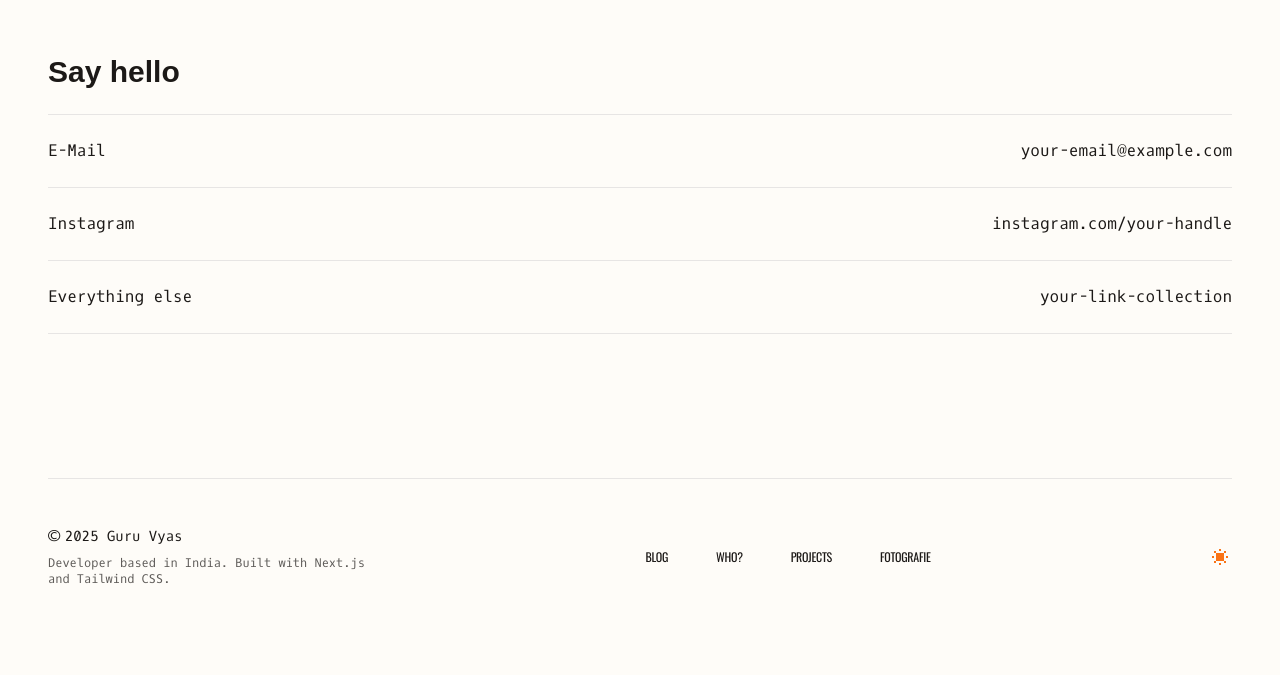
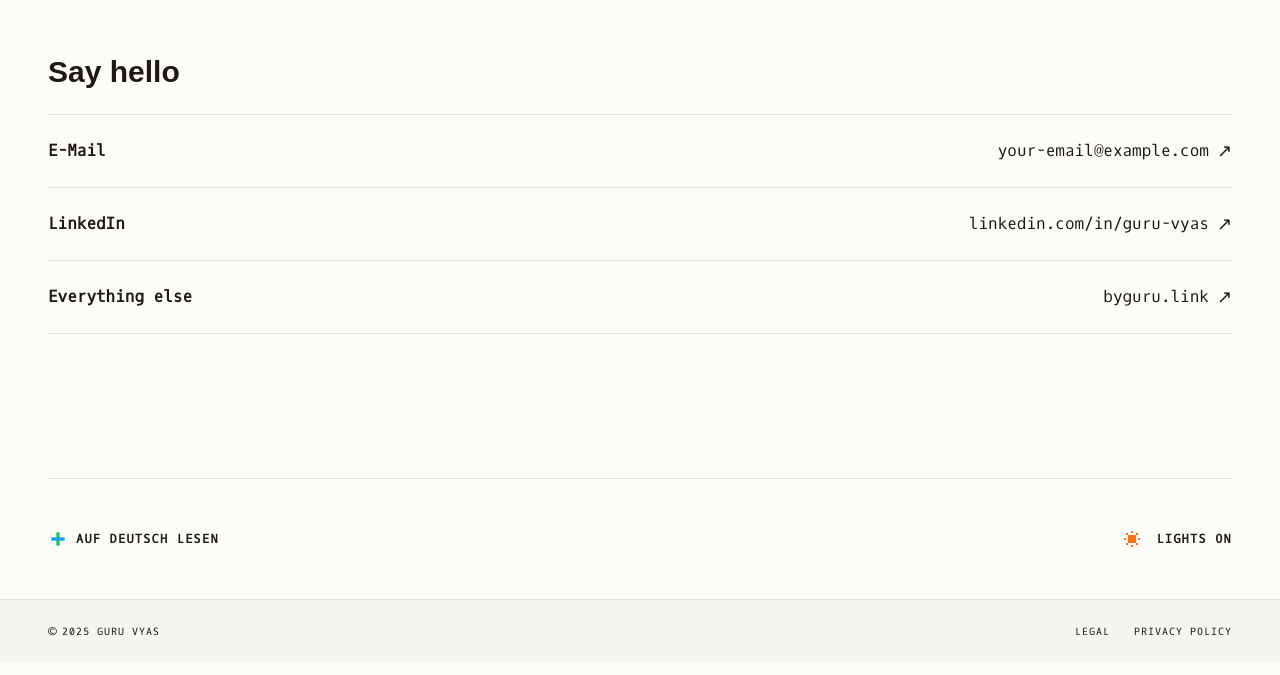
Before and after one commit to wakeupguruu/portfolio, a Next.js app: page / in a window 1280 px wide. Shown: the part 1767-2442 px from the top of the page. Built offline with nearby package versions, Linux system fonts and the light colour scheme; a web font is replaced by a local one.

Commit message:
chnaged the footer look

```diff
--- a/app/page.tsx
+++ b/app/page.tsx
@@ -118,20 +118,29 @@ export default function Home() {
         </Section>
 
         {/* Say hello */}
-        <Section className="mb-16">
+        <Section className="mb-0">
           <h3 className="mb-6 text-3xl font-semibold text-[#1c1917] dark:text-[#ededed] font-tasa">Say hello</h3>
           <ul className="divide-y divide-border border-y border-border font-oxygen">
-            <li className="flex items-center justify-between py-6">
-              <span className="text-base">E-Mail</span>
-              <a href="#" className="text-base">your-email@example.com</a>
+            <li className="flex items-center justify-between py-6 group cursor-pointer hover:bg-muted/5 transition-colors">
+              <span className="text-base font-bold text-foreground">E-Mail</span>
+              <a href="#" className="text-base flex items-center gap-2 group-hover:text-foreground/80">
+                your-email@example.com
+                <span className="text-lg leading-none">↗</span>
+              </a>
             </li>
-            <li className="flex items-center justify-between py-6">
-              <span className="text-base">Instagram</span>
-              <a href="#" className="text-base">instagram.com/your-handle</a>
+            <li className="flex items-center justify-between py-6 group cursor-pointer hover:bg-muted/5 transition-colors">
+              <span className="text-base font-bold text-foreground">LinkedIn</span>
+              <a href="#" className="text-base flex items-center gap-2 group-hover:text-foreground/80">
+                linkedin.com/in/guru-vyas
+                <span className="text-lg leading-none">↗</span>
+              </a>
             </li>
-            <li className="flex items-center justify-between py-6">
-              <span className="text-base">Everything else</span>
-              <a href="#" className="text-base">your-link-collection</a>
+            <li className="flex items-center justify-between py-6 group cursor-pointer hover:bg-muted/5 transition-colors">
+              <span className="text-base font-bold text-foreground">Everything else</span>
+              <a href="#" className="text-base flex items-center gap-2 group-hover:text-foreground/80">
+                byguru.link
+                <span className="text-lg leading-none">↗</span>
+              </a>
             </li>
           </ul>
         </Section>
--- a/components/Footer.tsx
+++ b/components/Footer.tsx
@@ -3,31 +3,35 @@ import { ThemeToggle } from "@/components/theme-toggle";
 
 export function Footer() {
   return (
-    <footer className="mt-24 border-t border-border pt-12 pb-24">
-      <div className="flex flex-wrap items-center justify-between gap-y-6 text-sm text-muted-foreground font-oxygen">
-        <div className="flex flex-col gap-2">
-          <p>© {new Date().getFullYear()} Guru Vyas</p>
-          <p className="max-w-xs text-xs opacity-70">
-            Developer based in India. Built with Next.js and Tailwind CSS.
-          </p>
+    <footer className="mt-24 border-t border-border pt-0 pb-0">
+      {/* Pre-footer: Language and Theme Toggles */}
+      <div className="flex flex-wrap items-center justify-between gap-y-6 px-0 py-12 text-sm text-muted-foreground font-oxygen">
+
+        {/* Language "Toggle" (Visual only as per request) */}
+        <div className="flex cursor-pointer items-center gap-2 hover:text-foreground transition-colors">
+          <div className="relative h-5 w-5">
+             <svg viewBox="0 0 24 24" fill="none" className="h-full w-full">
+               {/* Green/Blue pixel cross icon approximation */}
+               <rect x="10" y="4" width="4" height="16" fill="#22c55e" className="dark:fill-[#4ade80]" />
+               <rect x="4" y="10" width="16" height="4" fill="#0ea5e9" className="dark:fill-[#38bdf8]" />
+             </svg>
+          </div>
+          <span className="uppercase tracking-widest text-xs font-bold">Auf Deutsch lesen</span>
         </div>
 
-        <div className="flex flex-wrap gap-x-12 gap-y-4 items-center">
-          <Link href="/blog" className="hover:text-foreground transition-colors uppercase tracking-tight font-oswald text-xs">Blog</Link>
-          <Link href="/about" className="hover:text-foreground transition-colors uppercase tracking-tight font-oswald text-xs">Who?</Link>
-          <Link href="/projects" className="hover:text-foreground transition-colors uppercase tracking-tight font-oswald text-xs">Projects</Link>
-          <Link href="/photography" className="hover:text-foreground transition-colors uppercase tracking-tight font-oswald text-xs">Fotografie</Link>
-        </div>
-
-        <div className="flex gap-4">
-          <ThemeToggle />
+        {/* Theme Toggle with Text */}
+        <div className="flex items-center gap-3">
+          <div className="relative">
+             <ThemeToggle />
+          </div>
+          <span className="uppercase tracking-widest text-xs font-bold font-oxygen">Lights on</span>
         </div>
       </div>
 
-      {/* Bottom Legal Bar */}
-      <div className="fixed bottom-0 left-0 right-0 z-40 bg-[#f7f5f0] dark:bg-[#25221e] border-t border-border py-3">
-        <div className="mx-auto flex max-w-screen-2xl items-center justify-between px-4 md:px-12 text-[10px] uppercase tracking-widest text-muted-foreground font-oxygen">
-          <div>Rights Reserved.</div>
+      {/* Full Width Legal Bar */}
+      <div className="w-screen relative left-[calc(-50vw+50%)] bg-[#f7f5f0] dark:bg-[#25221e] border-t border-border py-6">
+        <div className="mx-auto flex w-full max-w-screen-2xl items-center justify-between px-4 md:px-12 text-[10px] uppercase tracking-widest text-muted-foreground font-oxygen">
+          <div>© {new Date().getFullYear()} Guru Vyas</div>
           <div className="flex gap-6">
             <Link href="/legal" className="hover:text-foreground transition-colors">Legal</Link>
             <Link href="/privacy" className="hover:text-foreground transition-colors">Privacy Policy</Link>
```
